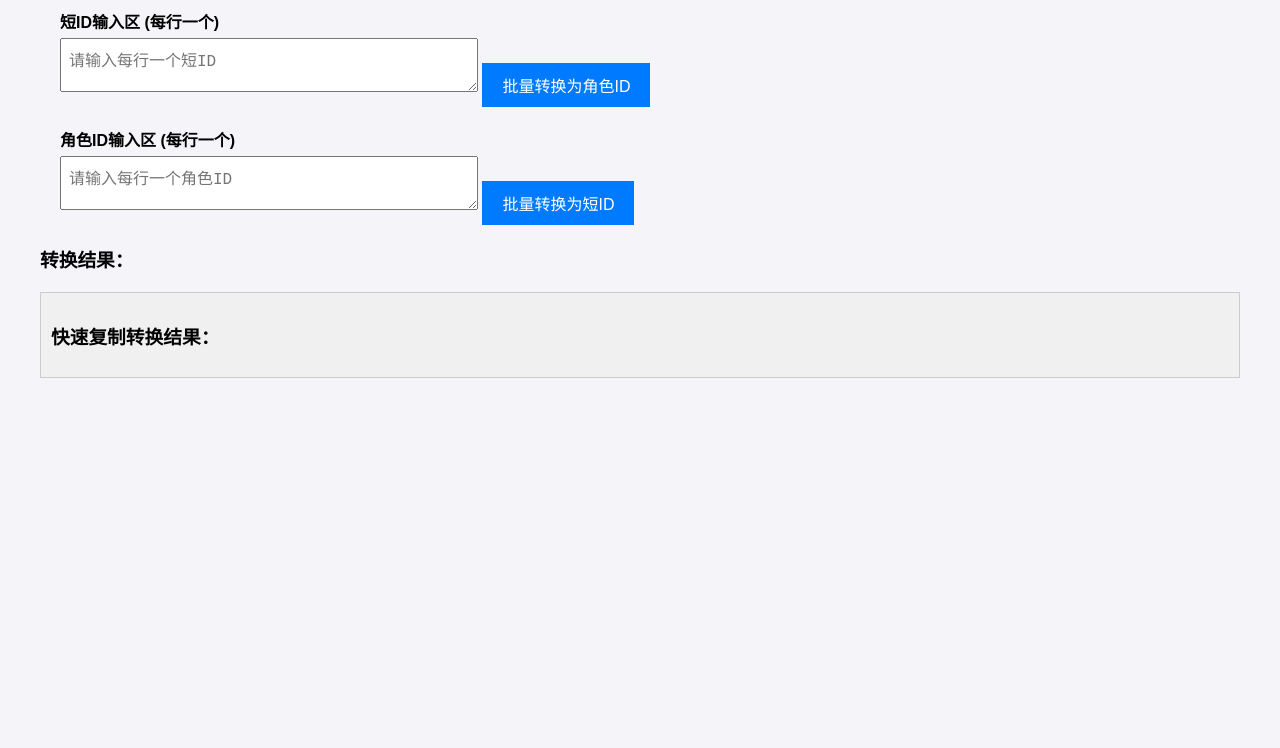
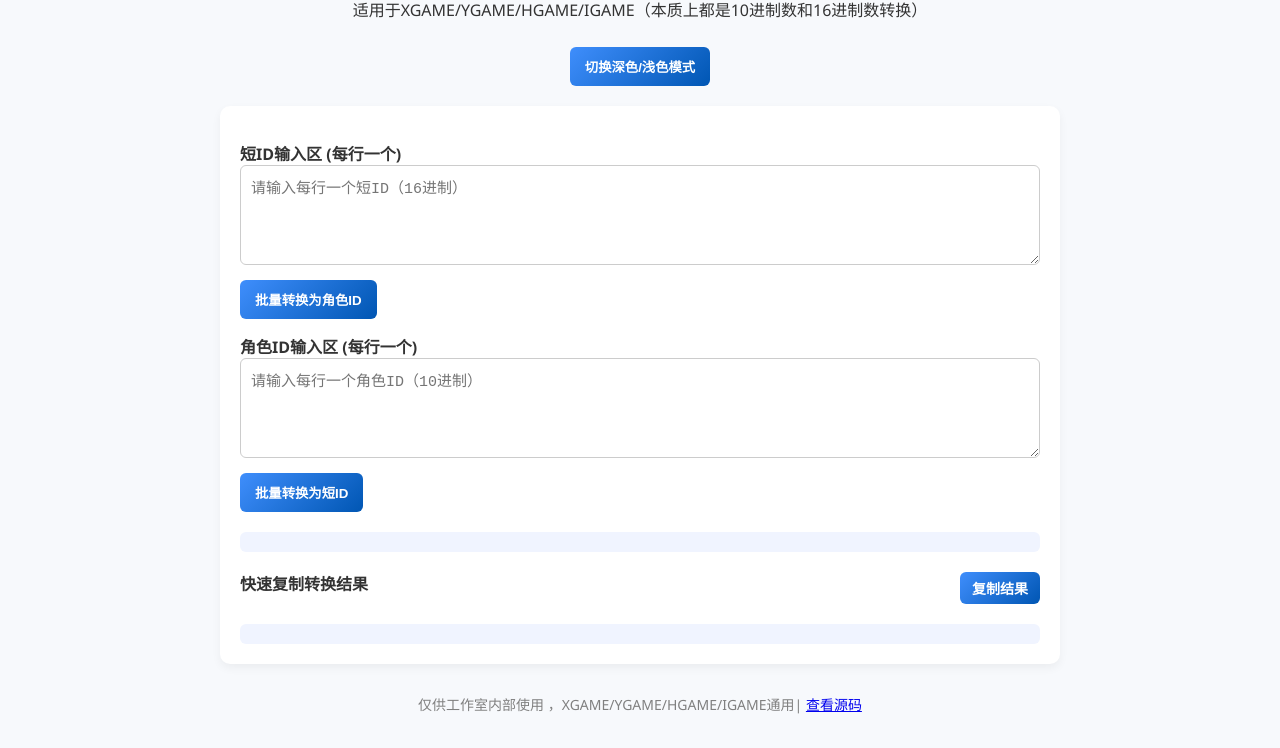
Before and after one commit to qxl32929864/test-project, a plain HTML site: page index.html in a window 1280 px wide. Shown: the part 120-868 px from the top of the page. Before the commit the page ends 800 px from the top, so only its background shows below. Drawn offline with Linux system fonts and the light colour scheme.

Commit message:
index.html

```diff
--- a/index.html
+++ b/index.html
@@ -3,127 +3,213 @@
 <head>
     <meta charset="UTF-8">
     <meta name="viewport" content="width=device-width, initial-scale=1.0">
-    <title>批量短ID与角色ID转换</title>
+    <title>批量短ID与角色ID转换器</title>
+    <meta name="description" content="批量短ID（16进制）与角色ID（10进制）的在线转换工具，支持一键复制结果，移动端适配，暗黑模式。">
     <style>
+        :root {
+            --bg-color: #f7f9fc;
+            --text-color: #333;
+            --container-bg: #fff;
+            --primary-color: #3f8efc;
+            --secondary-color: #0056b3;
+            --result-bg: #f0f4ff;
+        }
+        [data-theme="dark"] {
+            --bg-color: #1e1e1e;
+            --text-color: #f0f0f0;
+            --container-bg: #2a2a2a;
+            --primary-color: #4ea1ff;
+            --secondary-color: #1b75d0;
+            --result-bg: #2d3b50;
+        }
         body {
-            font-family: Arial, sans-serif;
-            margin: 20px;
+            font-family: 'Segoe UI', sans-serif;
+            background: var(--bg-color);
+            color: var(--text-color);
+            margin: 0;
             padding: 20px;
-            background-color: #f4f4f9;
+            transition: background 0.3s, color 0.3s;
+        }
+        header {
+            text-align: center;
+            margin-bottom: 20px;
         }
         h1 {
-            color: #333;
+            margin: 0;
+            font-size: 1.8rem;
         }
         .container {
-            margin: 20px;
+            max-width: 800px;
+            margin: auto;
+            background: var(--container-bg);
+            padding: 20px;
+            border-radius: 10px;
+            box-shadow: 0 4px 10px rgba(0,0,0,0.05);
+            transition: background 0.3s;
         }
         label {
             display: block;
-            margin: 10px 0 5px;
+            margin-top: 15px;
             font-weight: bold;
         }
-        textarea, input {
-            width: 400px;
-            padding: 8px;
-            font-size: 16px;
+        textarea {
+            width: 100%;
+            min-height: 100px;
+            padding: 10px;
+            border-radius: 6px;
+            border: 1px solid #ccc;
+            resize: vertical;
+            font-size: 15px;
+            box-sizing: border-box;
         }
         button {
-            padding: 10px 20px;
-            background-color: #007bff;
+            margin-top: 10px;
+            padding: 10px 15px;
+            border-radius: 6px;
+            border: none;
+            background: linear-gradient(135deg, var(--primary-color), var(--secondary-color));
             color: white;
-            border: none;
-            font-size: 16px;
+            font-weight: bold;
             cursor: pointer;
+            transition: 0.3s;
         }
         button:hover {
-            background-color: #0056b3;
+            transform: translateY(-2px);
+            box-shadow: 0 4px 8px rgba(0,0,0,0.2);
         }
         .result {
             margin-top: 20px;
+            background: var(--result-bg);
+            padding: 10px;
+            border-radius: 6px;
+            white-space: pre-wrap;
         }
-        .result p {
-            margin: 5px 0;
+        .copy-bar {
+            display: flex;
+            justify-content: space-between;
+            align-items: center;
+            margin-top: 10px;
         }
-        .copy-result {
-            margin-top: 20px;
-            padding: 10px;
-            background-color: #f0f0f0;
-            border: 1px solid #ccc;
+        .copy-btn {
+            padding: 6px 12px;
+            font-size: 14px;
         }
-        .copy-result pre {
-            margin: 0;
-            font-family: monospace;
-            white-space: pre-wrap;
+        footer {
+            text-align: center;
+            margin-top: 30px;
+            font-size: 14px;
+            color: gray;
+        }
+        @media (max-width: 600px) {
+            body {
+                padding: 10px;
+            }
+            h1 {
+                font-size: 1.5rem;
+            }
         }
     </style>
 </head>
 <body>
-
-    <h1>批量短ID与角色ID转换器（注意检查结果哦）</h1>
+    <header>
+        <h1>批量短ID与角色ID转换器</h1>
+        <p>支持批量转换、快速复制、手机端使用</p>
+		<p>适用于XGAME/YGAME/HGAME/IGAME（本质上都是10进制数和16进制数转换）</p>
+        <button onclick="toggleTheme()">切换深色/浅色模式</button>
+    </header>
 
     <div class="container">
         <label for="hexInput">短ID输入区 (每行一个)</label>
-        <textarea id="hexInput" placeholder="请输入每行一个短ID"></textarea>
+        <textarea id="hexInput" placeholder="请输入每行一个短ID（16进制）"></textarea>
         <button onclick="convertHexToDecBatch()">批量转换为角色ID</button>
+
+        <label for="decInput">角色ID输入区 (每行一个)</label>
+        <textarea id="decInput" placeholder="请输入每行一个角色ID（10进制）"></textarea>
+        <button onclick="convertDecToHexBatch()">批量转换为短ID</button>
+
+        <div class="result" id="resultText"></div>
+
+        <div class="copy-bar">
+            <strong>快速复制转换结果</strong>
+            <button class="copy-btn" onclick="copyToClipboard()">复制结果</button>
+        </div>
+        <div class="result" id="copyResultText"></div>
     </div>
 
-    <div class="container">
-        <label for="decInput">角色ID输入区 (每行一个)</label>
-        <textarea id="decInput" placeholder="请输入每行一个角色ID"></textarea>
-        <button onclick="convertDecToHexBatch()">批量转换为短ID </button>
-    </div>
-
-    <div class="result">
-        <h3>转换结果：</h3>
-        <div id="resultText"></div>
-    </div>
-
-    <div class="copy-result">
-        <h3>快速复制转换结果：</h3>
-        <pre id="copyResultText"></pre>
-    </div>
+    <footer>
+        <p>仅供工作室内部使用 ，XGAME/YGAME/HGAME/IGAME通用| <a href="https://github.com/qxl32929864/test-project" target="_blank">查看源码</a></p>
+    </footer>
 
     <script>
+        // 暗黑模式切换
+        function toggleTheme() {
+            let currentTheme = document.documentElement.getAttribute('data-theme');
+            if (currentTheme === 'dark') {
+                document.documentElement.removeAttribute('data-theme');
+                localStorage.setItem('theme', 'light');
+            } else {
+                document.documentElement.setAttribute('data-theme', 'dark');
+                localStorage.setItem('theme', 'dark');
+            }
+        }
+        // 加载主题
+        (function(){
+            if (localStorage.getItem('theme') === 'dark') {
+                document.documentElement.setAttribute('data-theme', 'dark');
+            }
+        })();
+
         // 批量16进制转10进制
         function convertHexToDecBatch() {
-            let hexValues = document.getElementById('hexInput').value.split('\n').map(val => val.trim());
+            let hexValues = document.getElementById('hexInput').value.split('\n').map(v => v.trim()).filter(v => v);
             let results = [];
             let copyResults = [];
 
             hexValues.forEach(hex => {
                 if (/^[0-9A-Fa-f]+$/.test(hex)) {
                     let decimalValue = parseInt(hex, 16);
-                    results.push(`短ID: ${hex} ->角色ID: ${decimalValue}`);
+                    results.push(`短ID: ${hex} → 角色ID: ${decimalValue}`);
                     copyResults.push(decimalValue);
-                } else if (hex) {
-                    results.push(`短ID: ${hex} -> 错误: 请输入有效的16进制数`);
+                } else {
+                    results.push(`短ID: ${hex} → ❌ 错误: 无效的16进制数`);
                 }
             });
 
-            document.getElementById('resultText').innerHTML = results.join('<br>');
+            document.getElementById('resultText').textContent = results.join('\n');
             document.getElementById('copyResultText').textContent = copyResults.join('\n');
         }
 
         // 批量10进制转16进制
         function convertDecToHexBatch() {
-            let decValues = document.getElementById('decInput').value.split('\n').map(val => val.trim());
+            let decValues = document.getElementById('decInput').value.split('\n').map(v => v.trim()).filter(v => v);
             let results = [];
             let copyResults = [];
 
             decValues.forEach(dec => {
-                if (dec !== "" && !isNaN(dec)) {
+                if (!isNaN(dec)) {
                     let hexValue = parseInt(dec).toString(16).toUpperCase();
-                    results.push(`角色ID: ${dec} ->短ID: ${hexValue}`);
+                    results.push(`角色ID: ${dec} → 短ID: ${hexValue}`);
                     copyResults.push(hexValue);
-                } else if (dec) {
-                    results.push(`角色ID: ${dec} -> 错误: 请输入有效的10进制数`);
+                } else {
+                    results.push(`角色ID: ${dec} → ❌ 错误: 无效的10进制数`);
                 }
             });
 
-            document.getElementById('resultText').innerHTML = results.join('<br>');
+            document.getElementById('resultText').textContent = results.join('\n');
             document.getElementById('copyResultText').textContent = copyResults.join('\n');
         }
+
+        // 一键复制结果
+        function copyToClipboard() {
+            const text = document.getElementById('copyResultText').textContent;
+            if (text.trim()) {
+                navigator.clipboard.writeText(text).then(() => {
+                    alert('✅ 已复制到剪贴板！');
+                });
+            } else {
+                alert('⚠️ 没有可复制的内容');
+            }
+        }
     </script>
-
 </body>
 </html>
```
